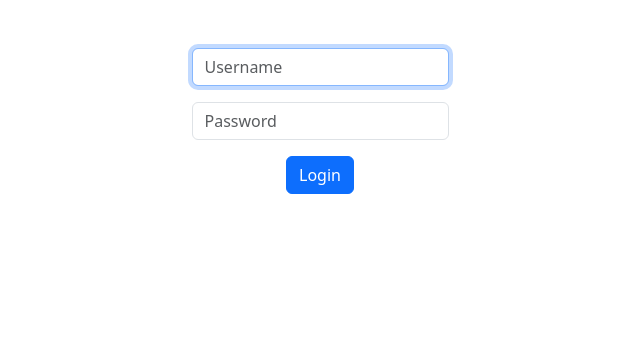
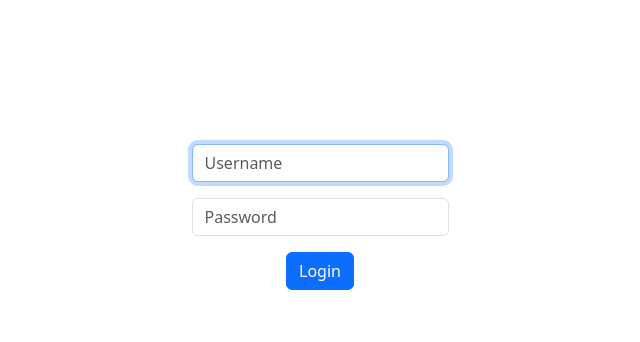
Before and after one commit to Pnsngltn/keeply, a Flask app: page /login in a window 1280 px wide. Shown: the part 56-398 px from the top of the page, without its empty margins (320-960 px from the left). Run offline with Flask 3, Linux system fonts and the light colour scheme; some libraries are stand-ins or nearby versions.

Commit message:
fix: Button and Asset alignment

```diff
--- a/templates/login.html
+++ b/templates/login.html
@@ -5,15 +5,17 @@ Login
 {% endblock %}
 
 {% block main %}
-<form action="/login" method="post">
+<div class="px-4 py-5 my-5 text-center">
+    <form action="/login" method="post">
 	<input type="hidden" name="csrf_token" value="{{ csrf_token() }}">
 	<div class="mb-3">
-		<input autocomplete="off" autofocus class="form-control mx-auto w-auto" name="username" placeholder="Username" type="text" required>
+	    <input autocomplete="off" autofocus class="form-control mx-auto w-auto" name="username" placeholder="Username" type="text" required>
 	</div>
 	<div class="mb-3">
-		<input autocomplete="off" class="form-control mx-auto w-auto" name="password" placeholder="Password" type="password" required>
+	    <input autocomplete="off" class="form-control mx-auto w-auto" name="password" placeholder="Password" type="password" required>
 	</div>
 	<button class="btn btn-primary d-block mx-auto" type="submit">Login</button>
-</form>
-{% if error %}<p style="color:red">{{ error }}</p>{% endif %}
+    </form>
+    {% if error %}<p style="color:red">{{ error }}</p>{% endif %}
+</div>
 {% endblock %}
--- a/templates/register.html
+++ b/templates/register.html
@@ -5,6 +5,7 @@
 
 {% block main %}
     <h2>Register</h2>
+    <div class="px-4 py-5 my-5 text-center">
         <form method="post">
 	    <input type="hidden" name="csrf_token" value="{{ csrf_token() }}">
             <div class="mb-3">
@@ -25,4 +26,5 @@
             <button class="btn btn-primary d-block mx-auto" type="submit">Register</button>
         </form>
         {% if error %}<p style="color:red">{{ error }}</p>{% endif %}
+    </div>
 {% endblock %}
```
Lines whose indentation alone changed are shown as unchanged.
